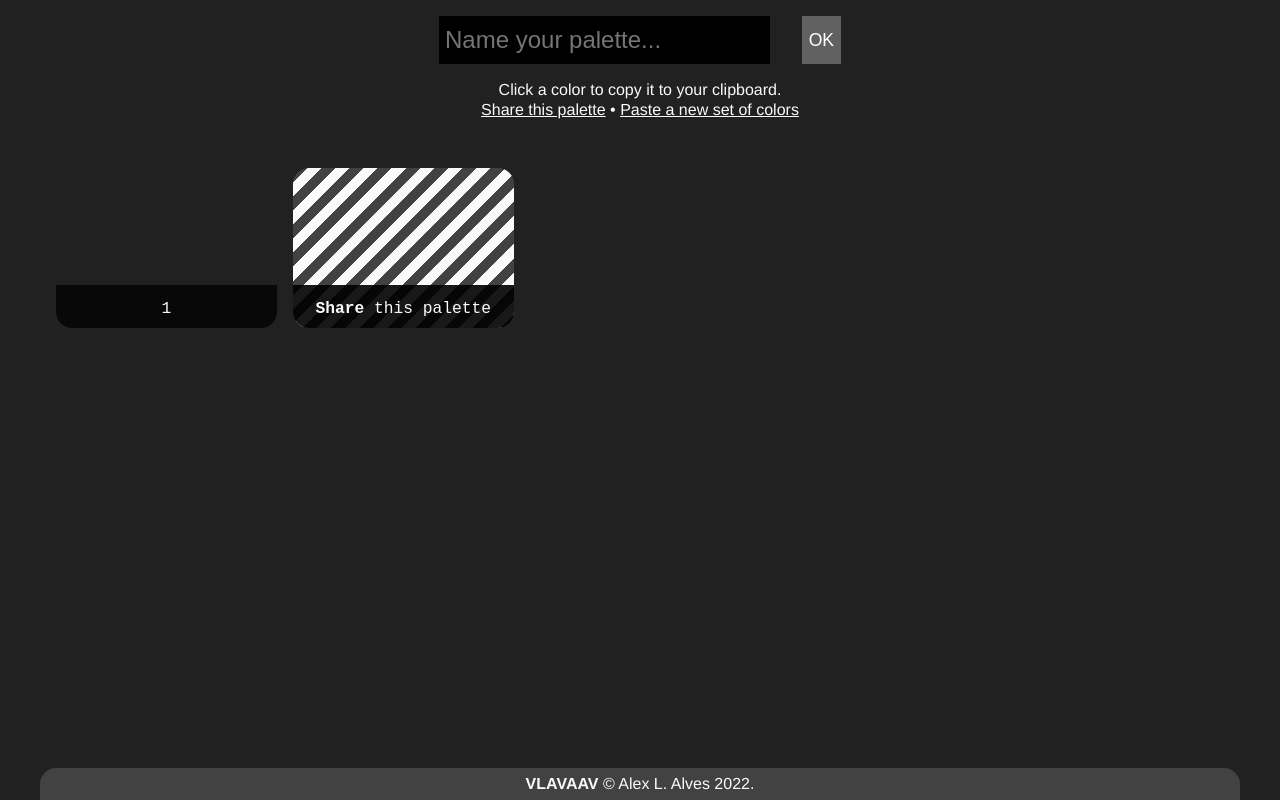
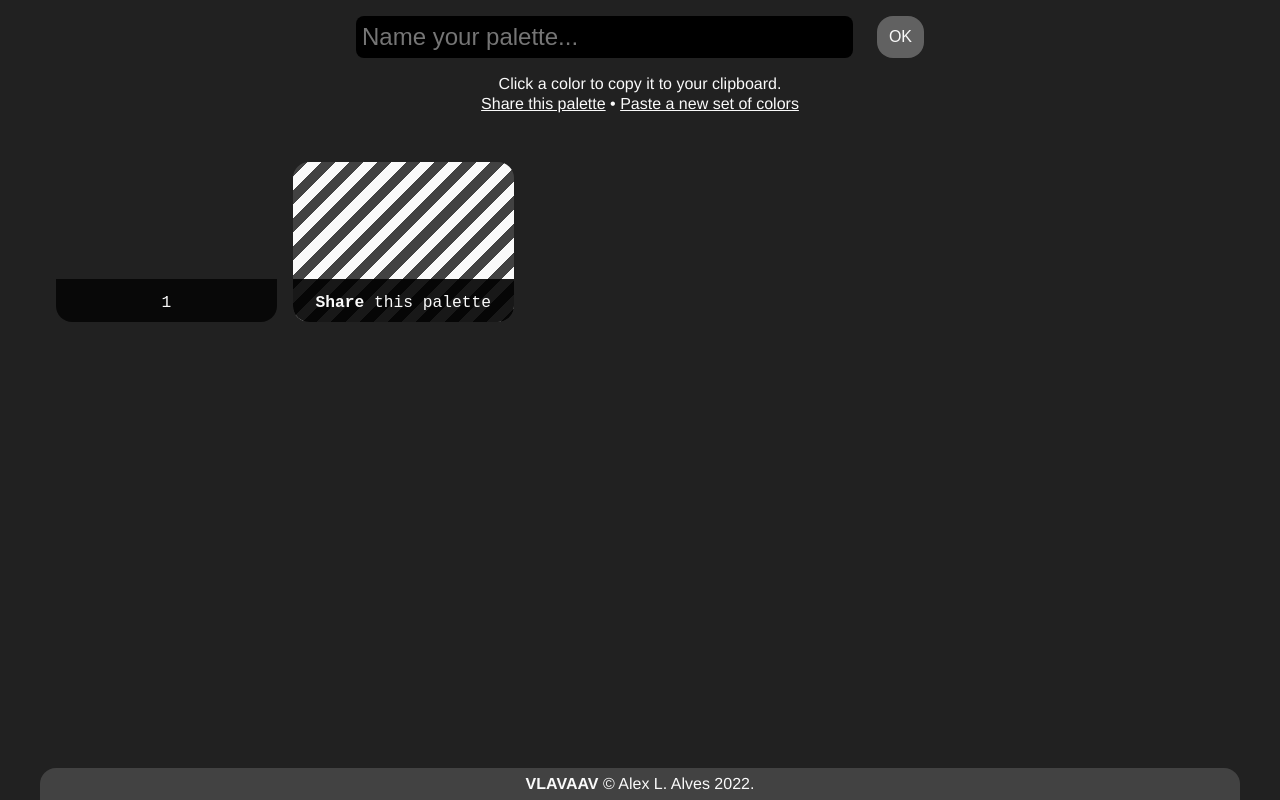
Before and after one commit to alexlalves/vlavaav, a Vue app: page /#/palette/1 in a window 1280 px wide. Built offline with nearby package versions, Linux system fonts and the light colour scheme.

Commit message:
refine palette naming styling & use v-button

```diff
--- a/src/views/Palette.vue
+++ b/src/views/Palette.vue
@@ -15,20 +15,20 @@
 
     <div
       v-else
-      class="palette__name-input-box"
+      class="palette__name-input-wrapper"
     >
       <input
-        class="palette__name-input"
+        class="palette__name-input-area"
         type="text"
         placeholder="Name your palette..."
         v-model="paletteTitle"
       />
-      <button
+      <v-button
         class="palette__name-input-button"
         @click="namePalette"
       >
         OK
-      </button>
+      </v-button>
     </div>
 
     <p class="palette__introduction">
@@ -64,10 +64,12 @@
 <script lang="ts">
 import { Component, Prop, Vue } from 'vue-property-decorator';
 import ShowColors from '@/components/ShowColors.vue';
+import VButton from '@/components/VButton.vue';
 
 @Component({
   components: {
     ShowColors,
+    VButton,
   },
 })
 export default class Palette extends Vue {
@@ -151,52 +153,34 @@ export default class Palette extends Vue {
   }
 }
 
-.palette__name-input-box {
-  display: flex;
-  margin: 16px;
-  gap: 16px;
-  width: auto;
+.palette__name-input-wrapper {
   align-self: center;
   box-sizing: border-box;
+  display: flex;
+  gap: 16px;
+  padding: 16px;
+  width: 100%;
+  max-width: 600px;
 
   @media (min-width: 480px) {
-    gap: 32px;
-    max-width: 600px;
+    gap: 24px;
   }
 }
 
-.palette__name-input-button {
-  background-color: var(--button-color);
-  border: none;
-  box-sizing: border-box;
-  color: #ffffff;
-  font-size: 1.1em;
-  height: 48px;
-  width: 48px;
-  transition: 0.2s ease-in-out;
-  padding: 0;
-
-  &:hover {
-    background-color: var(--button-highlighted-color);
-  }
-}
-
-.palette__name-input {
+.palette__name-input-area {
   background-color: var(--textarea-color);
   box-sizing: border-box;
   border: 0;
+  border-radius: 8px;
   color: var(--text-color);
   display: block;
   font-size: 1.25em;
+  line-height: 1.25em;
   padding: 0.25em;
   width: 100%;
 
-  font-size: 1.5em;
-  line-height: 1.25em;
-
   @media (min-width: 480px) {
     font-size: 1.5em;
-    // width: 600px;
   }
 }
 
```
